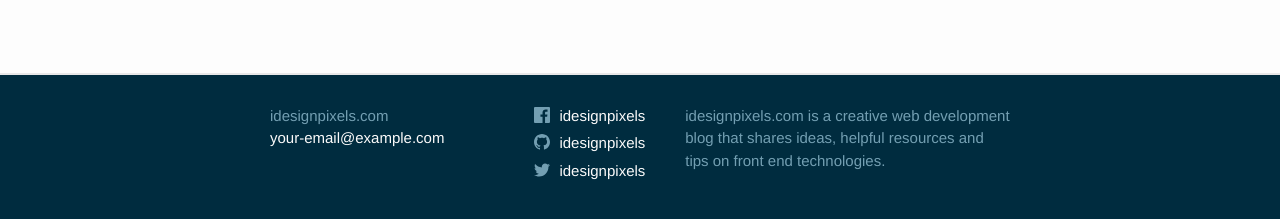
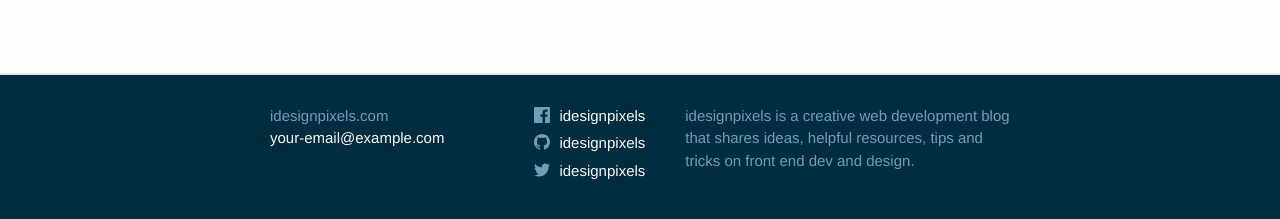
Before and after one commit to idesignpixels/idesignpixels.github.io, a Jekyll site: the page built from index.md, in a window 1280 px wide. Shown: the part 658-877 px from the top of the page. Built offline with Jekyll 4.4.1, drawn with Linux system fonts in a browser that asks for light colours.

Commit message:
update website description

```diff
--- a/_config.yml
+++ b/_config.yml
@@ -16,8 +16,8 @@
 title: idesignpixels.com
 email: your-email@example.com
 description: >- # this means to ignore newlines until "baseurl:"
-  idesignpixels.com is a creative web development blog that shares ideas,
-  helpful resources and tips on front end technologies.
+  idesignpixels is a creative web development blog that shares ideas,
+  helpful resources, tips and tricks on front end dev and design.
 baseurl: "" # the subpath of your site, e.g. /blog
 url: "" # the base hostname & protocol for your site, e.g. http://example.com
 twitter_username: idesignpixels
```
